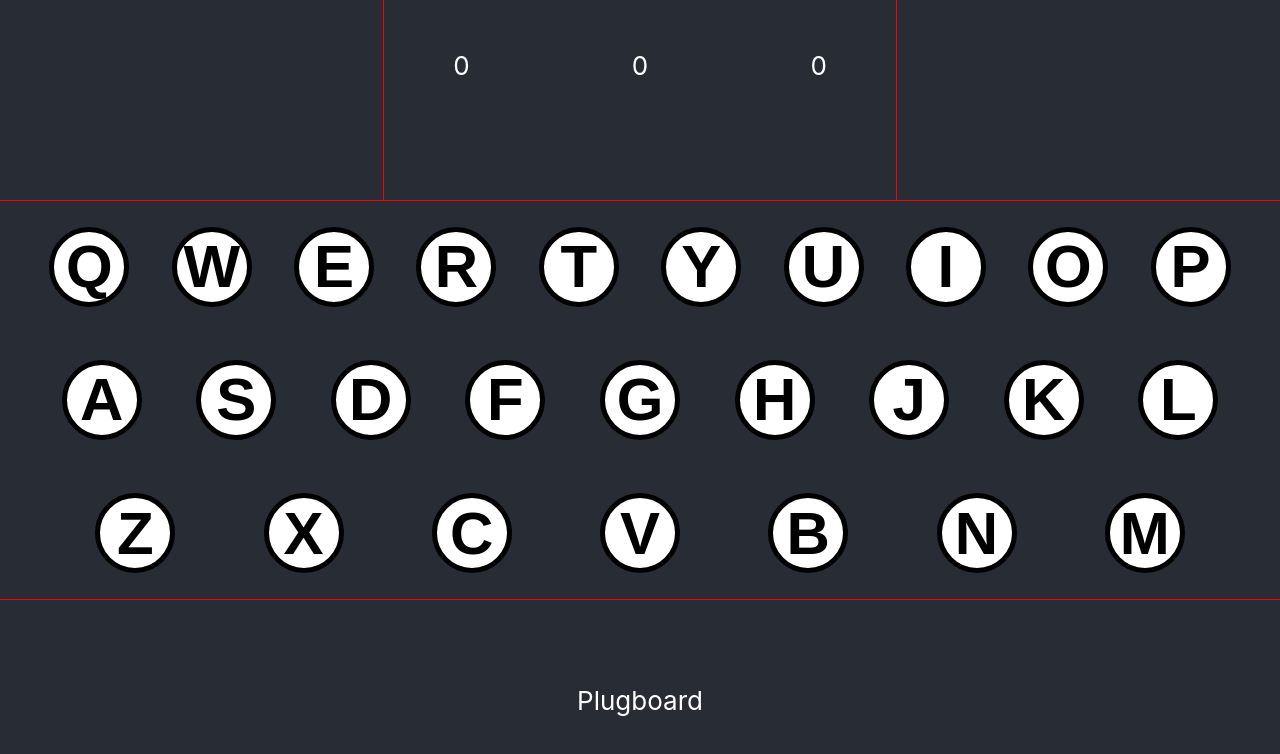
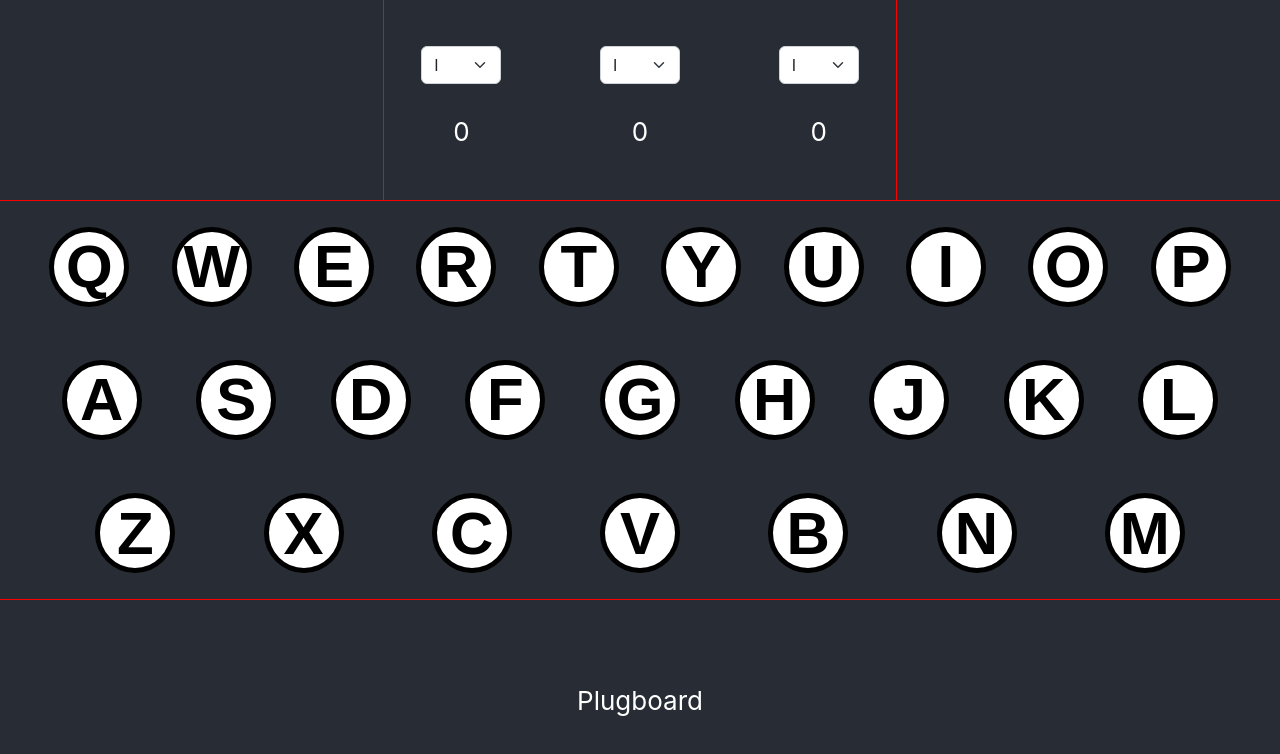
Before and after one commit to luishong07/Enigma-Replica, a React (Create React App) app: page / in a window 1280 px wide. Shown: the top 754 px of the page. Built offline with nearby package versions, Linux system fonts and the light colour scheme.

Commit message:
added rotor selector as dropdown and styling

```diff
--- a/src/Lampboard.tsx
+++ b/src/Lampboard.tsx
@@ -43,8 +43,6 @@ const Lampboard: React.FC<Props> = ({ encryptedLetter, isKeyUp }: Props) => {
                     })
                 }
             </Row>
-
-
         </Container>
     );
 }
--- a/src/Rotors.css
+++ b/src/Rotors.css
@@ -31,3 +31,7 @@
     align-items: center;
     justify-content: center;
 }
+.rotor-selector{
+    width: 5rem;
+
+}
--- a/src/Rotors.tsx
+++ b/src/Rotors.tsx
@@ -2,7 +2,10 @@ import "./Rotors.css"
 import Container from 'react-bootstrap/Container';
 import Row from 'react-bootstrap/Row';
 import Col from 'react-bootstrap/Col';
-import Modal from 'react-bootstrap/Modal';
+import Form from 'react-bootstrap/Form';
+
+
+// import Modal from 'react-bootstrap/Modal';
 interface Props {
     leftPosition: number,
     middlePosition: number,
@@ -14,7 +17,30 @@ const Rotors: React.FC<Props> = ({ leftPosition, middlePosition, rightPosition }
 
     return (
         <Container fluid className="rotor-container">
-            <Container  className="positions">
+            <Container className="positions">
+                <Row className="position-row">
+                    <Col className="position">
+                        <Form.Select className="rotor-selector" >
+                            <option value="1">I</option>
+                            <option value="2">II</option>
+                            <option value="3">III</option>
+                        </Form.Select>
+                    </Col>
+                    <Col className="position">
+                        <Form.Select className="rotor-selector" >
+                            <option value="1">I</option>
+                            <option value="2">II</option>
+                            <option value="3">III</option>
+                        </Form.Select>
+                    </Col>
+                    <Col className="position">
+                        <Form.Select className="rotor-selector" >
+                            <option value="1">I</option>
+                            <option value="2">II</option>
+                            <option value="3">III</option>
+                        </Form.Select>
+                    </Col>
+                </Row>
                 <Row className="position-row">
                     <Col className="position">{leftPosition}</Col>
                     <Col className="position">{middlePosition}</Col>
```
Also changed, not shown: src/Lampboard.css (+1 -23 lines).
